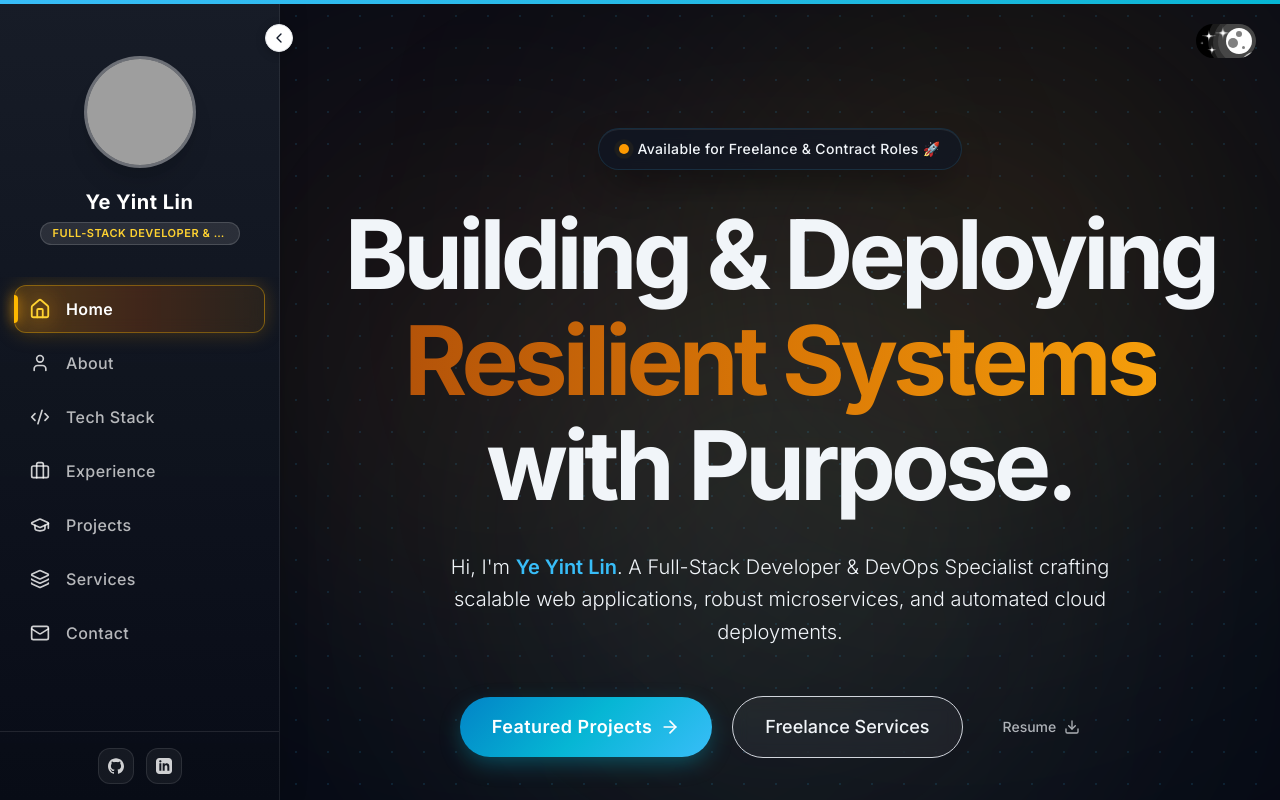
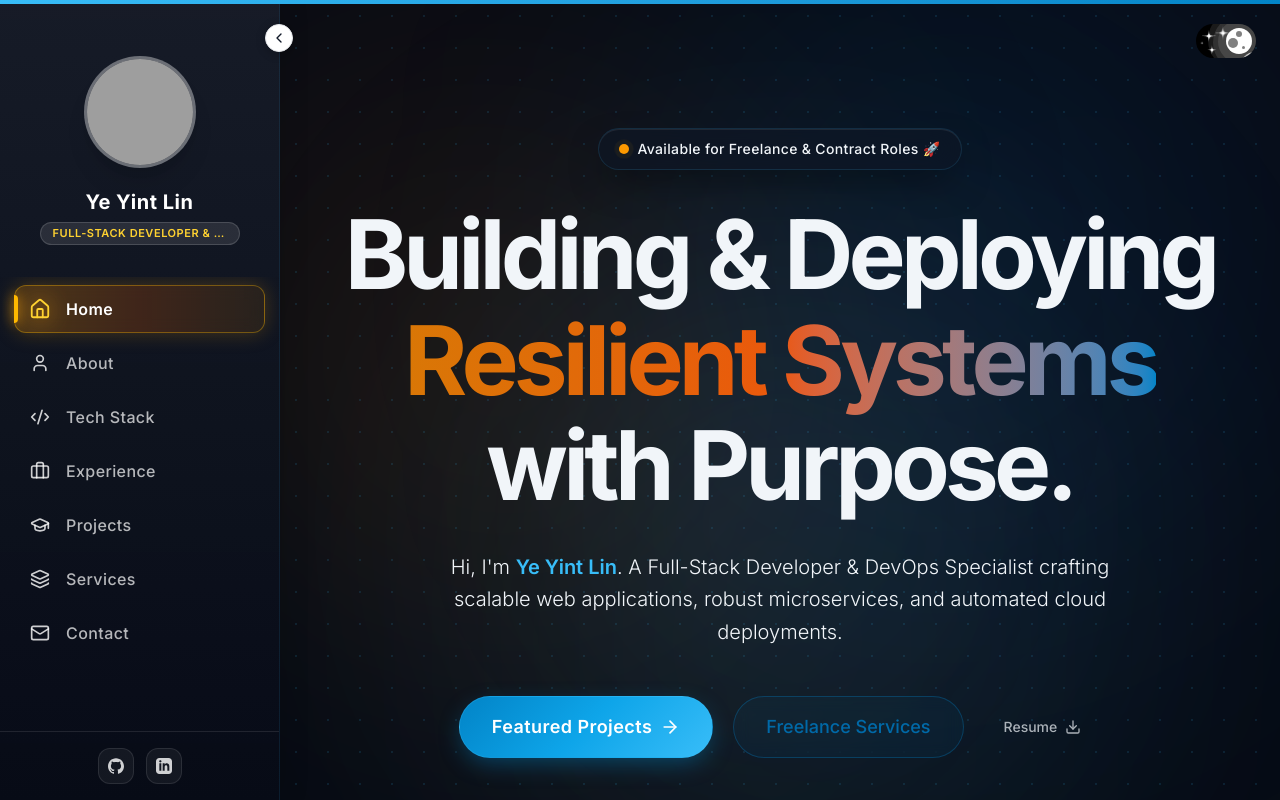
Before and after one commit to YeYintLin/my_porfolio, a Next.js app: page / in a window 1280 px wide. Built offline with nearby package versions, Linux system fonts and the light colour scheme; grey boxes are pictures that could not be loaded.

Commit message:
Color Theory: Implement Complementary Day theme (Warm Amber & Azure Blue) and Monochromatic Night theme (Pure Glacial Ice Cyan)

```diff
--- a/src/app/globals.css
+++ b/src/app/globals.css
@@ -4,42 +4,43 @@
   --font-sans: "Inter", ui-sans-serif, system-ui, -apple-system, BlinkMacSystemFont, "Segoe UI", Roboto, "Helvetica Neue", Arial, sans-serif;
   --font-mono: "JetBrains Mono", ui-monospace, SFMono-Regular, Menlo, Monaco, Consolas, monospace;
 
-  /* Artistic Light Mode: Warm Alabaster & Honey Amber (Nice Warm Minimalism) */
+  /* Complementary Day Theme: Warm Amber Primary with Azure Blue Counter-Accent */
   --color-light-bg: #FAF7F2;
   --color-light-surface: #FFFFFF;
   --color-light-text: #1C1917;
-  --color-warm-primary: #B45309;
-  --color-warm-hover: #D97706;
-  --color-warm-glow: rgba(180, 83, 9, 0.16);
+  --color-warm-amber: #D97706;
+  --color-complement-azure: #0284C7;
+  --color-warm-glow: rgba(217, 119, 6, 0.18);
 
-  /* Artistic Dark Mode: Obsidian Midnight & Pleasant Cold Ice Cyan */
-  --color-dark-bg: #070B16;
+  /* Monochromatic Night Theme: Deep Ice Midnight & Pure Glacial Blue Spectrums */
+  --color-dark-bg: #070B14;
   --color-dark-surface: #0E1626;
   --color-dark-text: #F1F5F9;
-  --color-cold-primary: #38BDF8;
-  --color-cold-hover: #06B6D4;
-  --color-cold-glow: rgba(56, 189, 248, 0.22);
+  --color-mono-deep: #0284C7;
+  --color-mono-primary: #38BDF8;
+  --color-mono-light: #7DD3FC;
+  --color-mono-glow: rgba(56, 189, 248, 0.22);
 }
 
 :root {
   --background: var(--color-light-bg);
   --foreground: var(--color-light-text);
-  --primary: #B45309;
-  --primary-hover: #D97706;
-  --primary-glow: rgba(180, 83, 9, 0.16);
+  --primary: #D97706;
+  --primary-hover: #B45309;
+  --primary-glow: rgba(217, 119, 6, 0.18);
   --sidebar-bg: #1C1917;
   --sidebar-border: rgba(0, 0, 0, 0.12);
-  --grid-color: rgba(180, 83, 9, 0.08);
+  --grid-color: rgba(217, 119, 6, 0.08);
 }
 
 .dark {
   --background: var(--color-dark-bg);
   --foreground: var(--color-dark-text);
   --primary: #38BDF8;
-  --primary-hover: #06B6D4;
+  --primary-hover: #0284C7;
   --primary-glow: rgba(56, 189, 248, 0.22);
-  --sidebar-bg: #090E1A;
-  --sidebar-border: rgba(255, 255, 255, 0.08);
+  --sidebar-bg: #080D1A;
+  --sidebar-border: rgba(56, 189, 248, 0.1);
   --grid-color: rgba(56, 189, 248, 0.12);
 }
 
@@ -107,13 +108,13 @@
   /* Vibrant Cyber Gradient Primary Buttons */
   .btn-primary {
     @apply px-7 py-3.5 rounded-full font-semibold text-white tracking-wide transition-all duration-300;
-    background: linear-gradient(135deg, #B45309 0%, #D97706 100%);
-    box-shadow: 0 8px 20px -4px rgba(180, 83, 9, 0.35);
+    background: linear-gradient(135deg, #D97706 0%, #EA580C 100%);
+    box-shadow: 0 8px 20px -4px rgba(217, 119, 6, 0.35);
   }
 
   .btn-primary:hover {
     transform: translateY(-2px) scale(1.02);
-    box-shadow: 0 12px 28px -4px rgba(180, 83, 9, 0.45);
+    box-shadow: 0 12px 28px -4px rgba(217, 119, 6, 0.45);
   }
 
   .btn-primary:active {
@@ -121,25 +122,26 @@
   }
 
   .dark .btn-primary {
-    background: linear-gradient(135deg, #0284C7 0%, #06B6D4 50%, #38BDF8 100%);
-    box-shadow: 0 8px 24px -4px rgba(6, 182, 212, 0.4);
+    background: linear-gradient(135deg, #0284C7 0%, #0EA5E9 50%, #38BDF8 100%);
+    box-shadow: 0 8px 24px -4px rgba(2, 132, 199, 0.45);
+    border: 1px solid rgba(56, 189, 248, 0.25);
   }
 
   .dark .btn-primary:hover {
-    box-shadow: 0 12px 32px -4px rgba(56, 189, 248, 0.5), 0 0 20px -2px rgba(6, 182, 212, 0.45);
+    box-shadow: 0 12px 32px -4px rgba(56, 189, 248, 0.5), 0 0 20px -2px rgba(2, 132, 199, 0.45);
   }
 }
 
 .contact-input {
   background-color: rgba(255, 255, 255, 0.75) !important;
   color: #1C1917 !important;
-  border: 1px solid rgba(180, 83, 9, 0.18) !important;
+  border: 1px solid rgba(217, 119, 6, 0.18) !important;
   backdrop-filter: blur(8px);
 }
 
 .contact-input:focus {
-  border-color: #B45309 !important;
-  box-shadow: 0 0 0 3px rgba(180, 83, 9, 0.15) !important;
+  border-color: #D97706 !important;
+  box-shadow: 0 0 0 3px rgba(217, 119, 6, 0.15) !important;
 }
 
 .dark .contact-input {
--- a/src/app/page.tsx
+++ b/src/app/page.tsx
@@ -41,9 +41,9 @@ export default function Home() {
 
         <main className={`flex-1 overflow-y-auto overflow-x-hidden relative bg-grid-pattern transition-all duration-300 ${isCollapsed ? 'md:ml-[80px]' : 'md:ml-[280px]'}`}>
           {/* Background ambient floating glowing orbs with smooth transition */}
-          <div className="absolute top-[8%] left-[-5%] w-[35rem] h-[35rem] rounded-full bg-gradient-to-tr from-amber-500/15 via-orange-500/10 to-transparent dark:from-cyan-500/15 dark:via-sky-500/12 dark:to-teal-500/10 blur-[130px] pointer-events-none -z-20 animate-float-slow transition-all duration-700 ease-in-out" />
-          <div className="absolute bottom-[25%] right-[-5%] w-[40rem] h-[40rem] rounded-full bg-gradient-to-br from-orange-400/12 via-amber-500/15 to-transparent dark:from-sky-500/15 dark:via-cyan-500/12 dark:to-indigo-500/10 blur-[150px] pointer-events-none -z-20 animate-float-slower transition-all duration-700 ease-in-out" />
-          <div className="absolute top-[50%] left-[30%] w-[30rem] h-[30rem] rounded-full bg-gradient-to-r from-amber-500/8 to-orange-500/6 dark:from-cyan-500/8 dark:to-sky-500/6 blur-[140px] pointer-events-none -z-20 transition-all duration-700 ease-in-out" />
+          <div className="absolute top-[8%] left-[-5%] w-[35rem] h-[35rem] rounded-full bg-gradient-to-tr from-amber-500/15 via-orange-500/10 to-transparent dark:from-sky-500/15 dark:via-cyan-500/12 dark:to-transparent blur-[130px] pointer-events-none -z-20 animate-float-slow transition-all duration-700 ease-in-out" />
+          <div className="absolute bottom-[25%] right-[-5%] w-[40rem] h-[40rem] rounded-full bg-gradient-to-br from-sky-500/15 via-blue-500/10 to-transparent dark:from-cyan-500/15 dark:via-sky-600/12 dark:to-transparent blur-[150px] pointer-events-none -z-20 animate-float-slower transition-all duration-700 ease-in-out" />
+          <div className="absolute top-[50%] left-[30%] w-[30rem] h-[30rem] rounded-full bg-gradient-to-r from-amber-500/8 to-sky-500/8 dark:from-sky-500/8 dark:to-cyan-500/8 blur-[140px] pointer-events-none -z-20 transition-all duration-700 ease-in-out" />
 
           {/* Floating Theme Toggle */}
           <div className="absolute top-4 right-4 md:top-6 md:right-6 z-30">
--- a/src/components/About.tsx
+++ b/src/components/About.tsx
@@ -43,7 +43,7 @@ export default function About() {
           <h2 className="text-3xl sm:text-4xl md:text-5xl font-bold tracking-tight mb-4 sm:mb-6">
             About Me
           </h2>
-          <div className="w-20 h-1.5 bg-gradient-to-r from-[#B45309] to-[#D97706] dark:from-[#38BDF8] dark:to-[#06B6D4] rounded-full mb-6 sm:mb-8" />
+          <div className="w-20 h-1.5 bg-gradient-to-r from-[#D97706] to-[#0284C7] dark:from-[#0284C7] dark:to-[#38BDF8] rounded-full mb-6 sm:mb-8" />
           <div className="grid grid-cols-1 md:grid-cols-2 gap-6 sm:gap-12 text-base sm:text-lg opacity-80 leading-relaxed font-light">
             <p>
               Hi, I’m <span className="font-semibold text-[var(--primary)]">{profile.name}</span> — a {profile.title}. I specialize in taking software from conceptual design and clean architecture all the way to containerized, high-availability cloud production.
--- a/src/components/Experience.tsx
+++ b/src/components/Experience.tsx
@@ -82,7 +82,7 @@ export default function Experience() {
           <h2 className="text-3xl sm:text-4xl md:text-5xl font-bold tracking-tight mb-4 sm:mb-6">
             Journey & Experience
           </h2>
-          <div className="w-20 h-1.5 bg-gradient-to-r from-[#B45309] to-[#D97706] dark:from-[#38BDF8] dark:to-[#06B6D4] rounded-full mx-auto" />
+          <div className="w-20 h-1.5 bg-gradient-to-r from-[#D97706] to-[#0284C7] dark:from-[#0284C7] dark:to-[#38BDF8] rounded-full mx-auto" />
         </motion.div>
 
         <div className="grid grid-cols-1 lg:grid-cols-2 gap-10 sm:gap-16">
--- a/src/components/Hero.tsx
+++ b/src/components/Hero.tsx
@@ -53,7 +53,7 @@ export default function Hero() {
           className="text-3xl sm:text-5xl md:text-7xl lg:text-8xl font-bold tracking-tight sm:tracking-tighter mb-6 sm:mb-8 leading-[1.15] sm:leading-[1.1]"
         >
           Building & Deploying <br className="hidden md:block" />
-          <span className="bg-gradient-to-r from-[#B45309] via-[#D97706] to-[#F59E0B] dark:from-[#38BDF8] dark:via-[#06B6D4] dark:to-[#10B981] bg-clip-text text-transparent">Resilient Systems</span> with Purpose.
+          <span className="bg-gradient-to-r from-[#D97706] via-[#EA580C] to-[#0284C7] dark:from-[#0284C7] dark:via-[#0EA5E9] dark:to-[#38BDF8] bg-clip-text text-transparent">Resilient Systems</span> with Purpose.
         </motion.h1>
 
         <motion.p
@@ -67,7 +67,7 @@ export default function Hero() {
           <a href="#projects" className="btn-primary flex items-center gap-2 w-full sm:w-auto justify-center px-6 sm:px-8 py-3.5 sm:py-4 text-base sm:text-lg">
             Featured Projects <ArrowRight className="w-5 h-5" />
           </a>
-          <a href="#services" className="px-6 sm:px-8 py-3.5 sm:py-4 rounded-full border border-gray-300 dark:border-gray-700 font-medium hover:border-[var(--primary)] hover:text-[var(--primary)] transition-all flex items-center gap-2 w-full sm:w-auto justify-center text-base sm:text-lg bg-white/5 dark:bg-black/5 backdrop-blur-sm">
+          <a href="#services" className="px-6 sm:px-8 py-3.5 sm:py-4 rounded-full border border-sky-600/30 text-sky-700 dark:border-sky-500/30 dark:text-sky-300 font-medium hover:border-[var(--primary)] hover:text-[var(--primary)] transition-all flex items-center gap-2 w-full sm:w-auto justify-center text-base sm:text-lg bg-sky-500/5 dark:bg-sky-500/10 backdrop-blur-sm">
             Freelance Services
           </a>
           <a href="/Ye_Yint_Lin_Resume.pdf" download="Ye_Yint_Lin_Resume.pdf" className="px-5 py-3 rounded-full text-xs sm:text-sm font-medium opacity-70 hover:opacity-100 hover:text-[var(--primary)] transition-all flex items-center gap-2">
--- a/src/components/Projects.tsx
+++ b/src/components/Projects.tsx
@@ -46,7 +46,7 @@ export default function Projects() {
           <h2 className="text-3xl sm:text-4xl md:text-5xl font-bold tracking-tight mb-4 sm:mb-6">
             Featured Projects
           </h2>
-          <div className="w-20 h-1.5 bg-gradient-to-r from-[#B45309] to-[#D97706] dark:from-[#38BDF8] dark:to-[#06B6D4] rounded-full mx-auto" />
+          <div className="w-20 h-1.5 bg-gradient-to-r from-[#D97706] to-[#0284C7] dark:from-[#0284C7] dark:to-[#38BDF8] rounded-full mx-auto" />
         </motion.div>
 
         {loading ? (
--- a/src/components/Services.tsx
+++ b/src/components/Services.tsx
@@ -80,7 +80,7 @@ export default function Services() {
           <h2 className="text-3xl sm:text-4xl md:text-5xl font-bold tracking-tight mb-4 sm:mb-6">
             How I Can Help Your Business
           </h2>
-          <div className="w-20 h-1.5 bg-gradient-to-r from-[#B45309] to-[#D97706] dark:from-[#38BDF8] dark:to-[#06B6D4] rounded-full mx-auto mb-6" />
+          <div className="w-20 h-1.5 bg-gradient-to-r from-[#D97706] to-[#0284C7] dark:from-[#0284C7] dark:to-[#38BDF8] rounded-full mx-auto mb-6" />
           <p className="max-w-2xl mx-auto text-sm sm:text-base md:text-lg opacity-75 font-light leading-relaxed mb-6 sm:mb-8">
             Transparent, reliable software engineering and deployment packages tailored for local businesses, growing startups, and international teams.
           </p>
--- a/src/components/TechStack.tsx
+++ b/src/components/TechStack.tsx
@@ -41,7 +41,7 @@ export default function TechStack() {
           <h2 className="text-3xl sm:text-4xl md:text-5xl font-bold tracking-tight mb-4 sm:mb-6">
             Technologies Stack
           </h2>
-          <div className="w-20 h-1.5 bg-gradient-to-r from-[#B45309] to-[#D97706] dark:from-[#38BDF8] dark:to-[#06B6D4] rounded-full mx-auto mb-6" />
+          <div className="w-20 h-1.5 bg-gradient-to-r from-[#D97706] to-[#0284C7] dark:from-[#0284C7] dark:to-[#38BDF8] rounded-full mx-auto mb-6" />
           <p className="text-base sm:text-lg opacity-70 max-w-2xl mx-auto font-light">
             Including programming languages, frameworks, databases, front-end and back-end tools, and APIs.
           </p>
@@ -78,7 +78,7 @@ export default function TechStack() {
                   {category.skills.map((skill) => (
                     <span
                       key={skill}
-                      className="text-xs sm:text-sm font-medium px-3 sm:px-4 py-1.5 sm:py-2 bg-white/40 dark:bg-black/25 text-[var(--foreground)] border border-gray-200 dark:border-gray-800 rounded-full hover:bg-gradient-to-r hover:from-[#B45309] hover:to-[#D97706] dark:hover:from-[#06B6D4] dark:hover:to-[#38BDF8] hover:text-white hover:border-transparent hover:shadow-[0_0_12px_rgba(217,119,6,0.35)] dark:hover:shadow-[0_0_12px_rgba(56,189,248,0.4)] hover:-translate-y-0.5 active:scale-95 transition-all duration-300 cursor-default"
+                      className="text-xs sm:text-sm font-medium px-3 sm:px-4 py-1.5 sm:py-2 bg-white/40 dark:bg-black/25 text-[var(--foreground)] border border-gray-200 dark:border-gray-800 rounded-full hover:bg-gradient-to-r hover:from-[#D97706] hover:to-[#0284C7] dark:hover:from-[#0284C7] dark:hover:to-[#38BDF8] hover:text-white hover:border-transparent hover:shadow-[0_0_12px_rgba(217,119,6,0.35)] dark:hover:shadow-[0_0_12px_rgba(56,189,248,0.4)] hover:-translate-y-0.5 active:scale-95 transition-all duration-300 cursor-default"
                     >
                       {skill}
                     </span>
```
